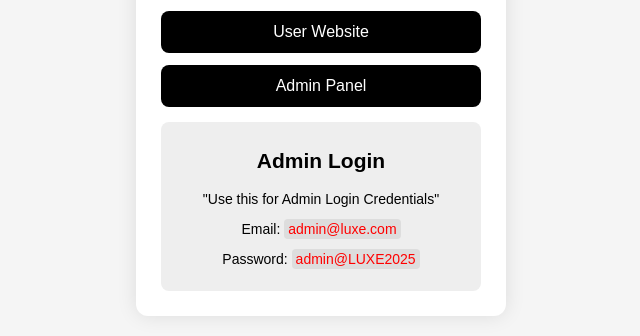
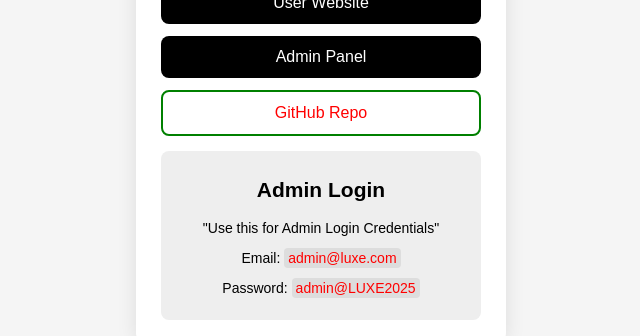
Before and after one commit to Manohar-K-dev/LUXE-Main, a plain HTML site: page index.html in a window 1280 px wide. Shown: the part 297-633 px from the top of the page, without its empty margins (319-959 px from the left). Drawn offline with Linux system fonts and the light colour scheme.

Commit message:
GitHub Repo Add

```diff
--- a/index.html
+++ b/index.html
@@ -51,6 +51,11 @@
             padding: 2px 4px;
             border-radius: 4px;
         }
+        .repo button {
+            border: 2px solid green;
+            background: transparent;
+            color: red;
+        }
     </style>
 </head>
 
@@ -66,6 +71,10 @@
             <button>Admin Panel</button>
         </a>
 
+        <a class="repo" href="https://github.com/Manohar-K-dev/luxe-ecommerce" target="_blank">
+            <button>GitHub Repo</button>
+        </a>
+
         <div class="admin-info">
             <h2><b>Admin Login</b></h2>
             <p>"Use this for Admin Login Credentials"</p>
```
